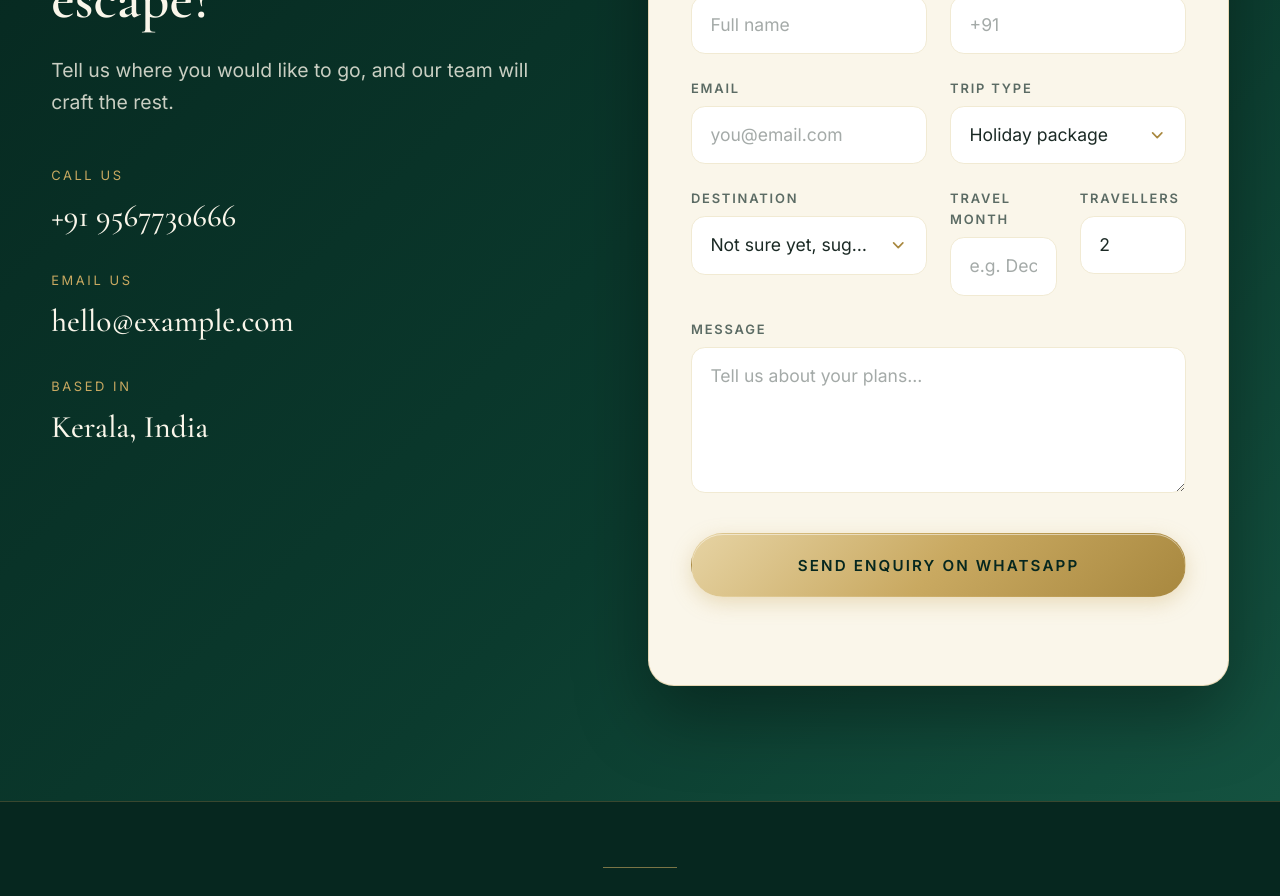
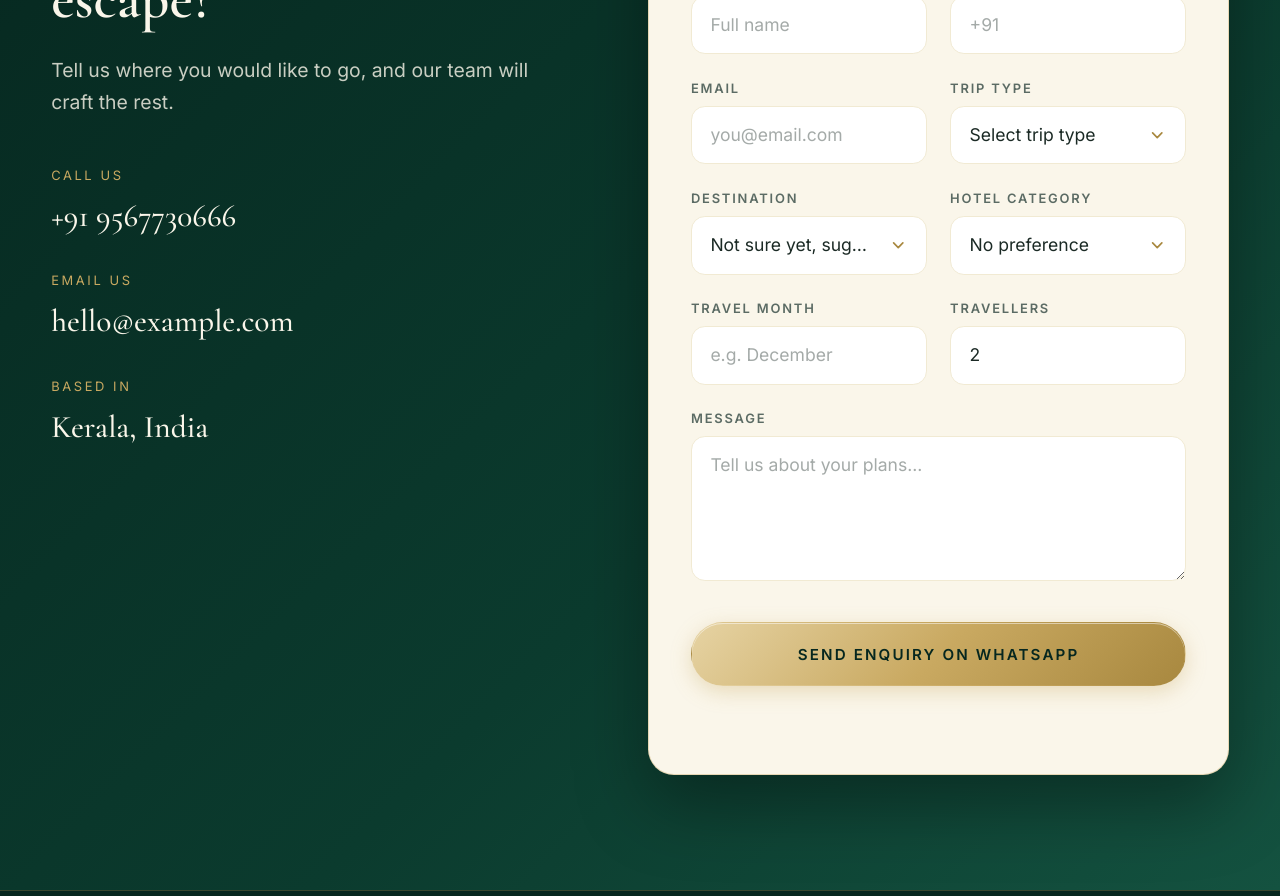
Before and after one commit to Thejusmohanan7/tourism, a Next.js app: page / in a window 1280 px wide. Shown: the part 8560-9456 px from the top of the page. Built offline with nearby package versions, Linux system fonts and the light colour scheme.

Commit message:
updated form section

```diff
--- a/src/app/components/form.tsx
+++ b/src/app/components/form.tsx
@@ -8,13 +8,22 @@ import { btn, container, eyebrow, h2, section } from '../lib/ui';
 // TODO: client's WhatsApp number with country code, digits only (e.g. 919876543210)
 const WHATSAPP_NUMBER = '919567730666';
 
-const tripTypes = ['Holiday package', 'Hotel stay', 'Houseboat', 'Kayaking', 'Other'];
+const tripTypes = [
+    'Honeymoon package',
+    'Family package',
+    'Group tour',
+    'Hotel bookings',
+    'Cab booking',
+    'Domestic & International package',
+];
+
+const hotelCategories = ['5 Star Luxury', '4 Star Premium', '3 Star Deluxe'];
 
 const field =
     'w-full rounded-xl border border-ivory-deep bg-white px-4 py-3 text-[0.95rem] text-ink outline-none transition-all duration-300 placeholder:text-ink/40 focus:border-gold focus:ring-4 focus:ring-gold/20';
 const label = 'mb-1.5 block text-[0.7rem] font-semibold uppercase tracking-[0.14em] text-[#5b6b64]';
 
-// ---------- Animated dropdown (used for Trip type and Destination) ----------
+// ---------- Animated dropdown (used for Trip type, Destination and Hotel category) ----------
 type Group = { label?: string; options: string[] };
 
 type Props = {
@@ -186,6 +195,13 @@ function Dropdown({ id, name, label, groups, defaultValue = '', emptyLabel }: Pr
 export default function EnquiryForm() {
     const [sent, setSent] = useState(false);
 
+    // arriving from a destination page (/?destination=Bali#contact) preselects that destination
+    const [preset, setPreset] = useState('');
+    useEffect(() => {
+        const d = new URLSearchParams(window.location.search).get('destination');
+        if (d && [...DOMESTIC, ...INTERNATIONAL].some((x) => x.name === d)) setPreset(d);
+    }, []);
+
     const onSubmit = (e: FormEvent<HTMLFormElement>) => {
         e.preventDefault();
         const form = e.currentTarget;
@@ -200,6 +216,7 @@ export default function EnquiryForm() {
             `Email: ${get('email')}`,
             `Trip type: ${get('type')}`,
             `Destination: ${get('destination')}`,
+            `Hotel category: ${get('hotel')}`,
             `Travel month: ${get('month')}`,
             `Travellers: ${get('guests')}`,
             `Message: ${get('message')}`,
@@ -271,20 +288,28 @@ export default function EnquiryForm() {
                                 id="type"
                                 name="type"
                                 label="Trip type"
-                                defaultValue={tripTypes[0]}
+                                emptyLabel="Select trip type"
                                 groups={[{ options: tripTypes }]}
                             />
                             <Dropdown
+                                key={preset}
                                 id="destination"
                                 name="destination"
                                 label="Destination"
                                 emptyLabel="Not sure yet, suggest me"
+                                defaultValue={preset}
                                 groups={[
                                     { label: 'India', options: DOMESTIC.map((d) => d.name) },
                                     { label: 'International', options: INTERNATIONAL.map((d) => d.name) },
                                 ]}
                             />
-                            <div className="grid grid-cols-2 gap-5">
+                            <Dropdown
+                                id="hotel"
+                                name="hotel"
+                                label="Hotel category"
+                                emptyLabel="No preference"
+                                groups={[{ options: hotelCategories }]}
+                            />
                             <div>
                                 <label htmlFor="month" className={label}>Travel month</label>
                                 <input id="month" name="month" placeholder="e.g. December" className={field} />
@@ -292,7 +317,6 @@ export default function EnquiryForm() {
                             <div>
                                 <label htmlFor="guests" className={label}>Travellers</label>
                                 <input id="guests" name="guests" type="number" min={1} max={50} defaultValue={2} className={field} />
-                                </div>
                             </div>
                             <div className="sm:col-span-2">
                                 <label htmlFor="message" className={label}>Message</label>
```
Lines whose indentation alone changed are shown as unchanged.
